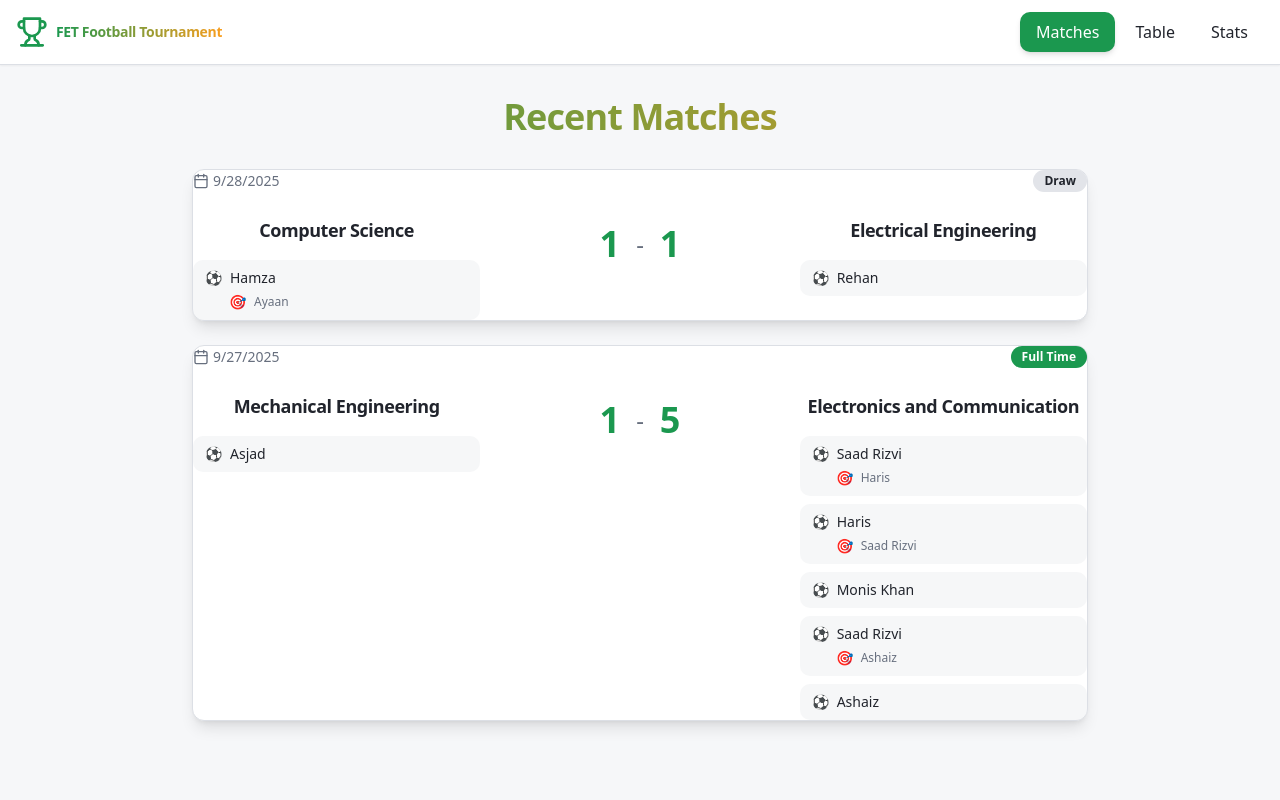
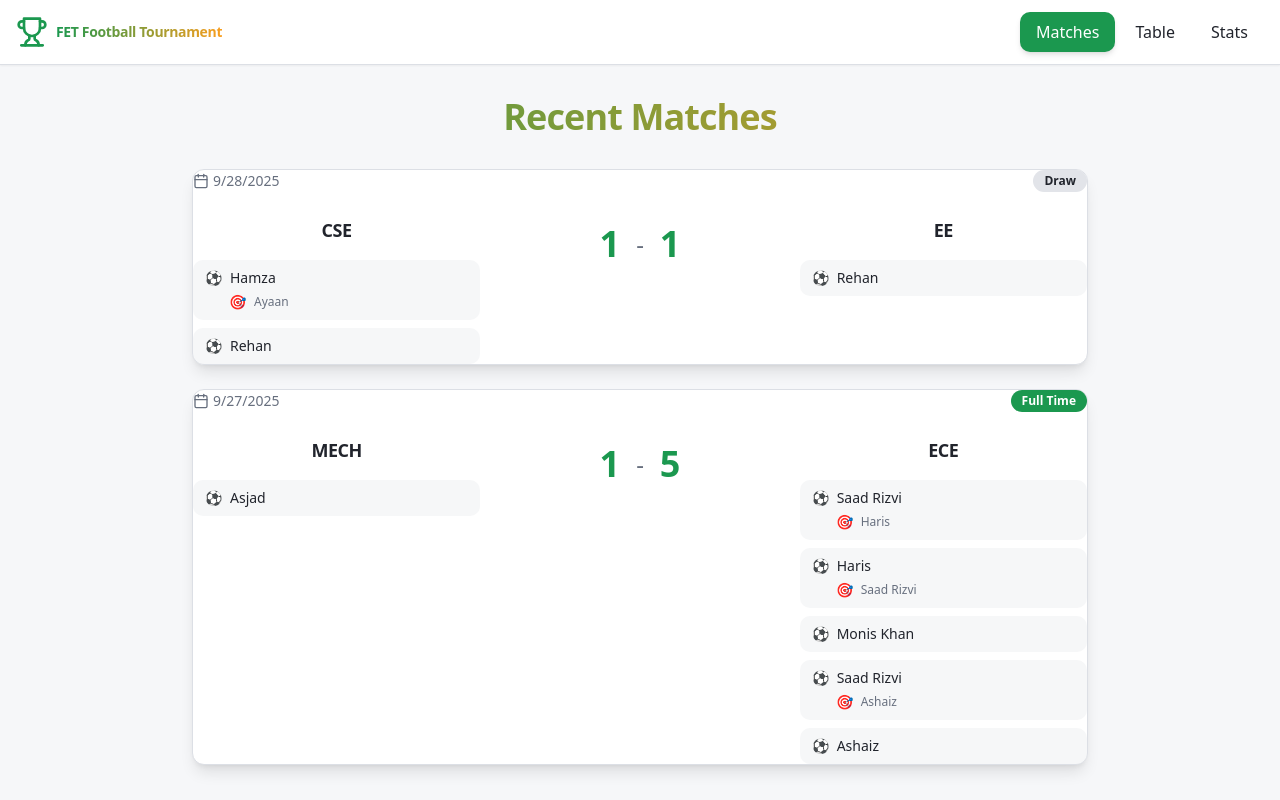
Before and after one commit to saadrizvi09/fet-football-tournament, a React (Vite) app: page / in a window 1280 px wide. Built offline with nearby package versions, Linux system fonts and the light colour scheme; the HTML template or start-up script is replaced by a standard one.

Commit message:
fixed bugs

```diff
--- a/src/pages/Matches.tsx
+++ b/src/pages/Matches.tsx
@@ -16,29 +16,29 @@ const recentMatches: Match[] = [
   {
     id: 1,
     date: "2025-09-28",
-    teamA: "Computer Science",
-    teamB: "Electrical Engineering",
+    teamA: " CSE  ",
+    teamB: "EE",
     scoreA: 1,
     scoreB: 1,
     goals: [
-      { scorer: "Hamza", assister: "Ayaan", team: "Computer Science" },
-      { scorer: "Rehan", team: "Electrical" },
+      { scorer: "Hamza", assister: "Ayaan", team: "COMP " },
+      { scorer: "Rehan", team: " EE" },
     ],
   },
   {
     id: 2,
     date: "2025-09-27",
-    teamA: "Mechanical Engineering",
-    teamB: "Electronics and Communication ",
+    teamA: "MECH",
+    teamB: "ECE ",
     scoreA: 1,
     scoreB: 5,
     goals: [
-      { scorer: "Asjad", team: "Mechanical" },
-      { scorer: "Saad Rizvi", assister: "Haris", team: "Electronics and Communication" },
-      { scorer: "Haris", assister: "Saad Rizvi", team: "Electronics and Communication" },
-      { scorer: "Monis Khan", team: "Electronics and Communication" },
-      { scorer: "Saad Rizvi", assister: "Ashaiz", team: "Electronics and Communication" },
-      { scorer: "Ashaiz", team: "Electronics and Communication" },
+      { scorer: "Asjad", team: "MECH" },
+      { scorer: "Saad Rizvi", assister: "Haris", team: "ECE" },
+      { scorer: "Haris", assister: "Saad Rizvi", team: "ECE" },
+      { scorer: "Monis Khan", team: "ECE" },
+      { scorer: "Saad Rizvi", assister: "Ashaiz", team: "ECE" },
+      { scorer: "Ashaiz", team: "ECE" },
     ],
   }
 ];
```
